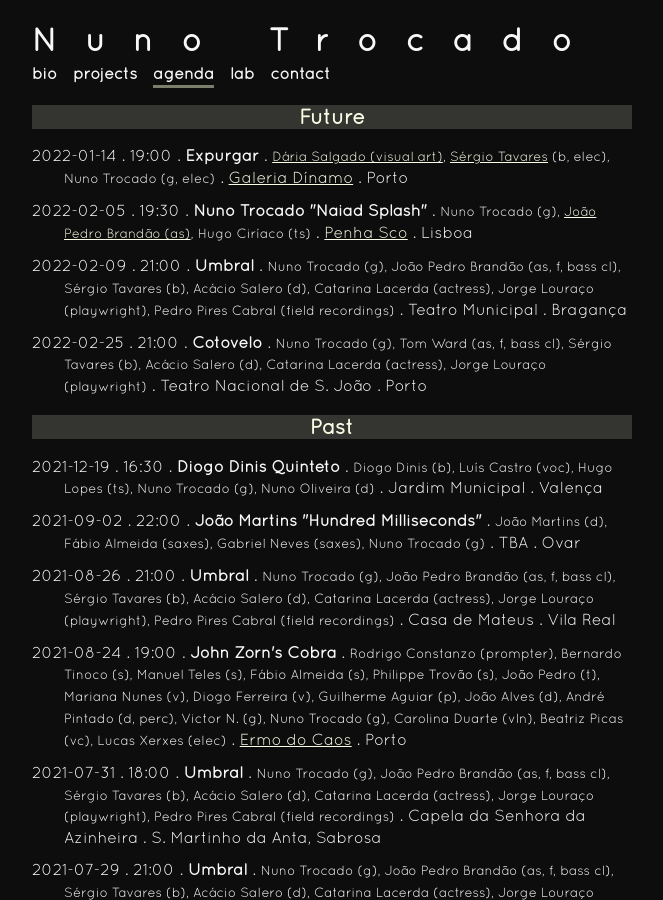
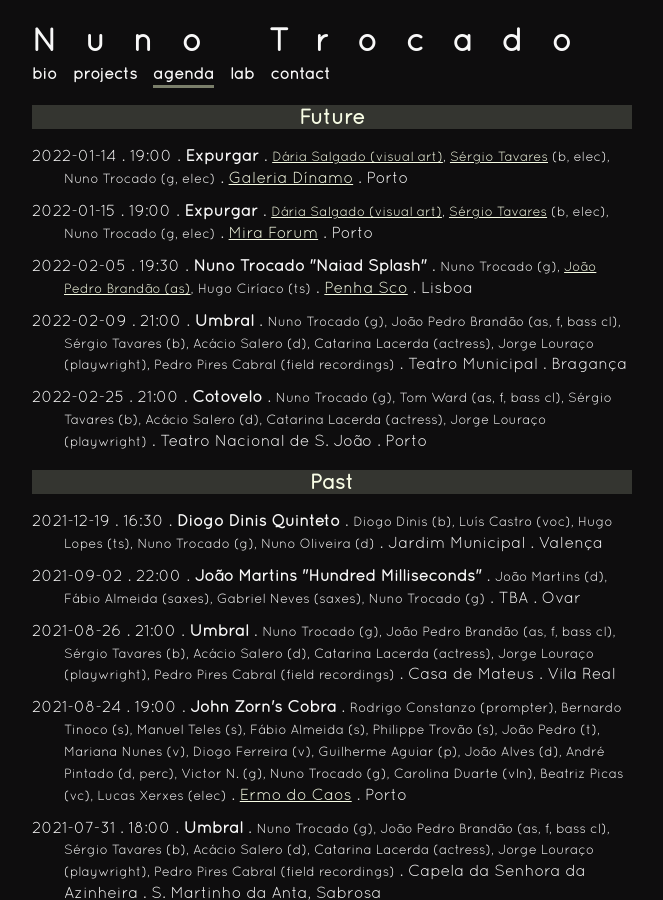
Before and after one commit to ntrocado/ntrocado.github.io, a Jekyll site: the page built from concertos.html, in a window 1280 px wide and 900 px high. Shown: the whole window, without its empty margins (308-971 px from the left). Built offline with Jekyll 4.4.1, drawn with Linux system fonts in a browser that asks for light colours; nearby versions of some CDN libraries.

Commit message:
Agenda update

```diff
--- a/_data/concertos.yml
+++ b/_data/concertos.yml
@@ -516,6 +516,12 @@
   cidade: Porto
   membros: <a href="https://vimeo.com/user2093766">Dária Salgado (visual art)</a>, <a href="http://www.xn--srgiotavares-beb.com/">Sérgio Tavares</a> (b, elec), Nuno Trocado (g, elec)
 
+- datahora: 2022-01-15 19:00:00 +0100
+  projecto: Expurgar
+  local: <a href="https://miragalerias.net/mira-forum/">Mira Forum</a>
+  cidade: Porto
+  membros: <a href="https://vimeo.com/user2093766">Dária Salgado (visual art)</a>, <a href="http://www.xn--srgiotavares-beb.com/">Sérgio Tavares</a> (b, elec), Nuno Trocado (g, elec)
+
 - datahora: 2022-02-05 19:30:00 +0000
   projecto: Nuno Trocado "Naiad Splash"
   local: <a href="https://penhasco.online/eng/">Penha Sco</a>
```
